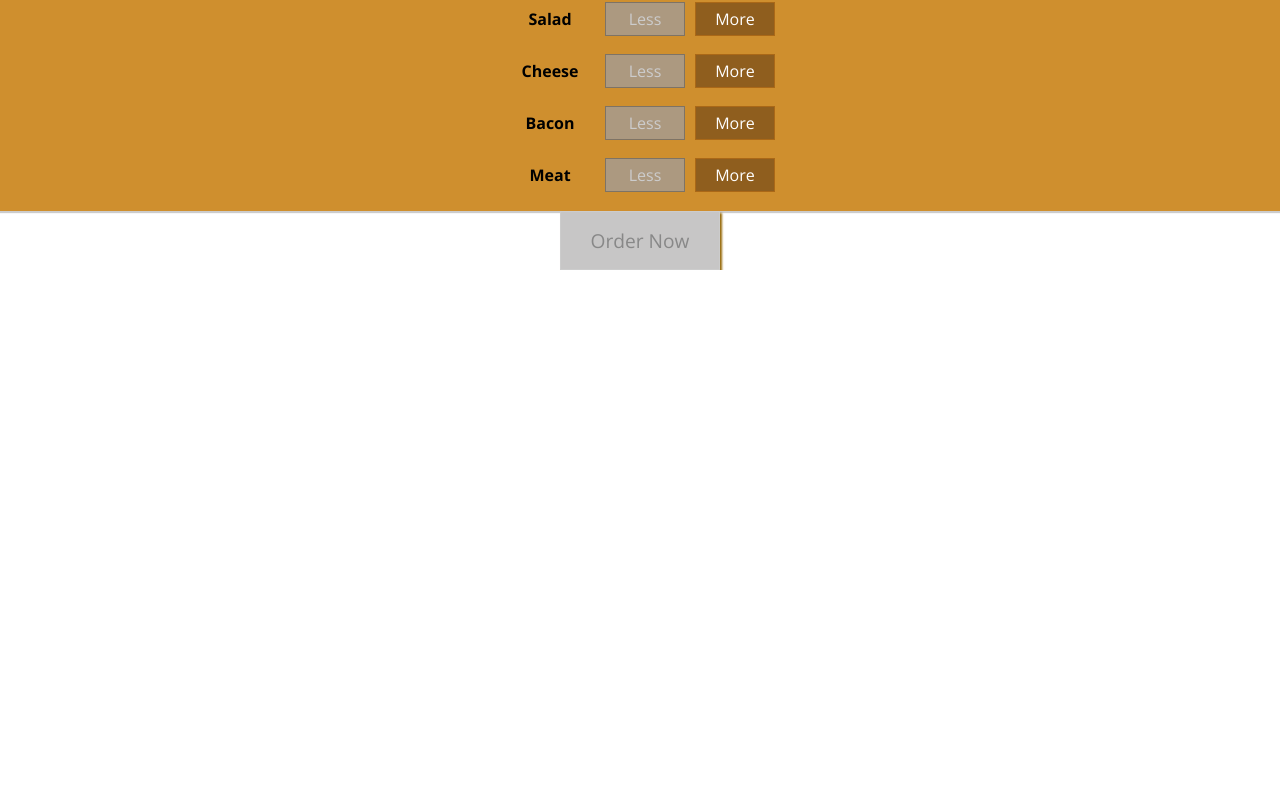
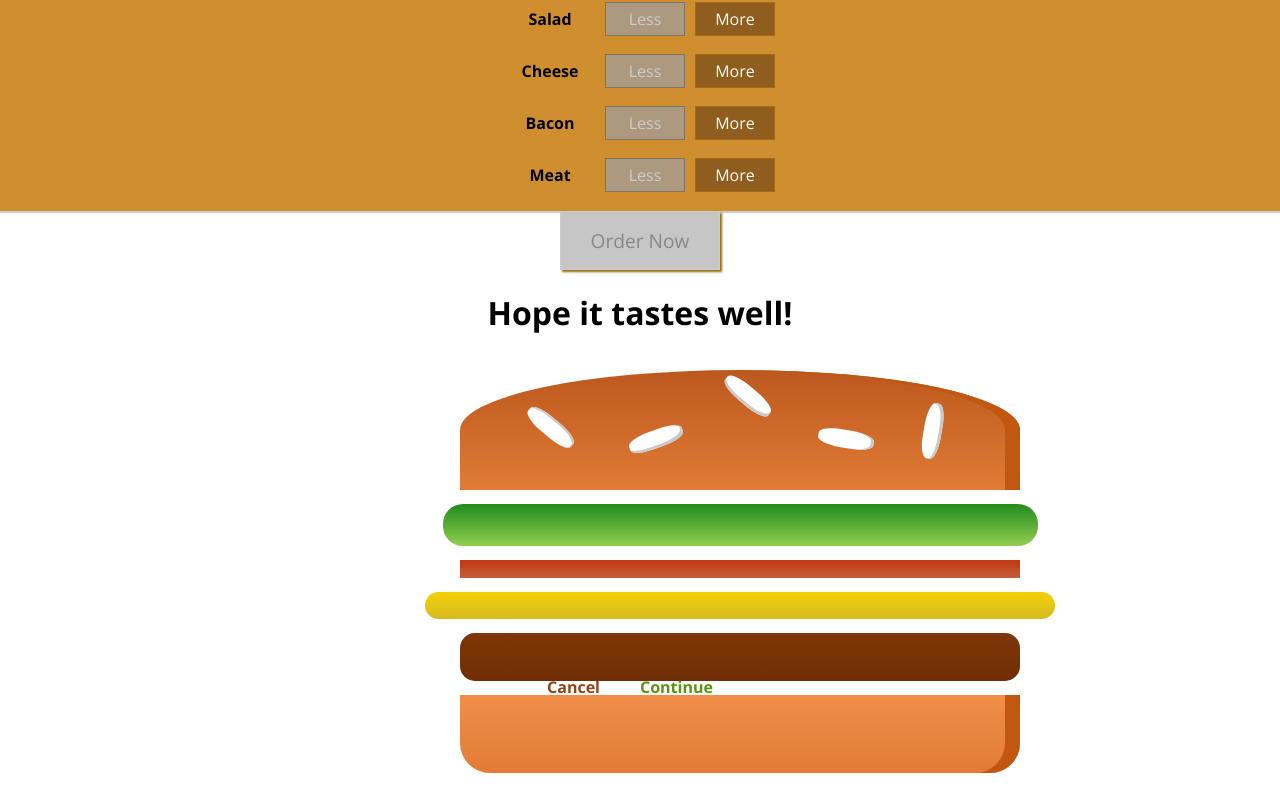
Before and after one commit to priteshgudge/burger-builder, a React (Create React App) app: page / in a window 1280 px wide. Shown: the part 743-1555 px from the top of the page. Before the commit the page ends 1013 px from the top, so only its background shows below. Built offline with nearby package versions, Linux system fonts and the light colour scheme; no server answers.

Commit message:
Checkout summary added

```diff
--- a/package.json
+++ b/package.json
@@ -7,6 +7,7 @@
     "prop-types": "^15.7.2",
     "react": "^16.10.2",
     "react-dom": "^16.10.2",
+    "react-router-dom": "^5.1.2",
     "react-scripts": "3.2.0"
   },
   "scripts": {
--- a/src/App.js
+++ b/src/App.js
@@ -3,12 +3,14 @@ import './App.css';
 
 import Layout from './hoc/Layout/Layout'
 import BurgerBuilder from './containers/BurgerBuilder/BurgerBuilder';
+import Checkout from "./containers/Checkout/Checkout";
 
 function App() {
   return (
     <div className="App">
       <Layout>
         <BurgerBuilder />
+        <Checkout/>
       </Layout>
     </div>
   );
--- /dev/null
+++ b/src/components/CheckoutSummary/CheckoutSummary.js
@@ -0,0 +1,22 @@
+import React from 'react';
+import Burger from '../Burger/Burger'
+import Button from '../UI/Button/Button'
+import classes from './CheckoutSummary.module.css'
+
+const checkoutSummary = (props) => {
+
+        return (
+            <div className={classes.CheckoutSummary}>
+                <h1>Hope it tastes well!</h1>
+                <div style={{width:'100%',height:'300px',margin:'auto'}}>
+                    <Burger ingredients={props.ingredients}/>
+                </div>
+                <Button btnType="Danger"
+                        clicked>Cancel</Button>
+                <Button btnType="Success"
+                        clicked>Continue</Button>
+            </div>
+        );
+}
+
+export default checkoutSummary;
--- /dev/null
+++ b/src/components/CheckoutSummary/CheckoutSummary.module.css
@@ -0,0 +1,12 @@
+.CheckoutSummary {
+    text-align: center;
+    width: 80%;
+    margin: auto;
+
+}
+
+@media (min-width: 600px) {
+    .CheckoutSummary{
+        width: 500px;
+    }
+}
--- /dev/null
+++ b/src/containers/Checkout/Checkout.js
@@ -0,0 +1,25 @@
+import React,{Component} from 'react';
+
+import CheckoutSummary from '../../components/CheckoutSummary/CheckoutSummary'
+
+class Checkout extends Component {
+
+    state = {
+        ingredients: {
+            salad:1,
+            bacon:1,
+            cheese: 1,
+            meat: 1,
+        }
+    }
+    render() {
+
+        return (
+            <div>
+                <CheckoutSummary ingredients={this.state.ingredients}/>
+            </div>
+        )
+    }
+}
+
+export default Checkout;
```
Also changed, not shown: src/containers/Checkout/Checkout.module.css (added), 1 other file (tests, documents, lock files or other folders).
